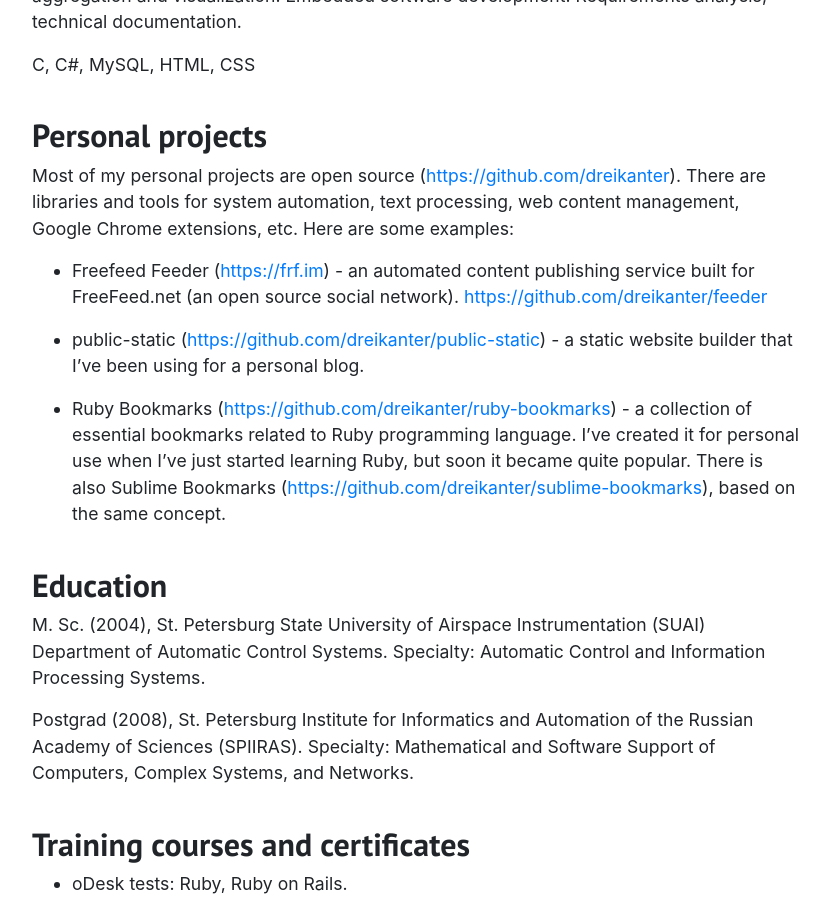
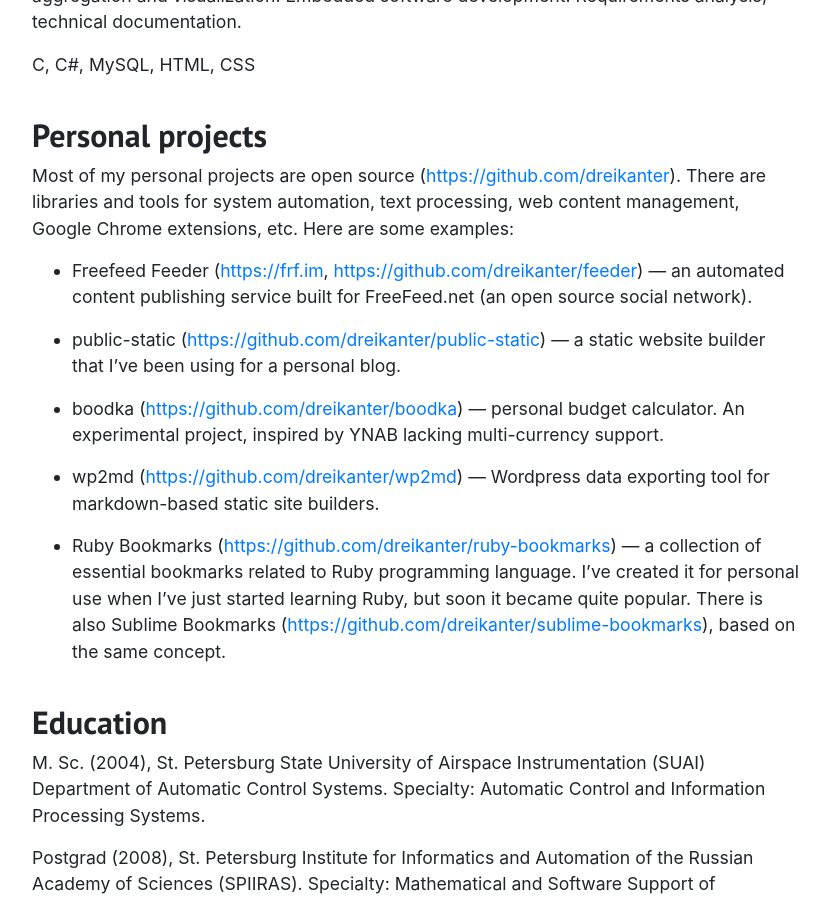
Before and after one commit to dreikanter/musayev.com, a Jekyll site: the page built from index.md, in a window 1280 px wide and 900 px high, scrolled down 2591 px. Shown: the whole window, without its empty margins (223-1052 px from the left). Built offline with Jekyll 4.4.1, drawn with Linux system fonts in a browser that asks for light colours; nearby versions of some CDN libraries; our own code applies the rules of GitHub Pages for plain Markdown files; some of the changed text lies outside the part shown.

Commit message:
Add boodka and wp2md to the list of personal projects

```diff
--- a/index.md
+++ b/index.md
@@ -40,7 +40,7 @@
 
 <h3><span class="text-muted">2014–2017:</span> <b>Full stack developer</b> at UpWork (Freelance)</h3>
 
-General web development, API integration, performance optimization, e-commerce services, infrastructure automation, etc. [5 stars rating with 100% job success](/upwork).
+General web development, API integration, performance optimization, e-commerce services, infrastructure automation, etc. [5 stars rating](/upwork) with 100% job success.
 
 Ruby, Ruby on Rails, client-side vanilla JavaScript, HTML5 APIs, CSS3, SASS, PostgreSQL, MySQL.
 
@@ -84,11 +84,15 @@
 
 Most of my personal projects are open source ([https://github.com/dreikanter](https://github.com/dreikanter)). There are libraries and tools for system automation, text processing, web content management, Google Chrome extensions, etc. Here are some examples:
 
-- Freefeed Feeder ([https://frf.im](https://frf.im)) - an automated content publishing service built for FreeFeed.net (an open source social network). [https://github.com/dreikanter/feeder](https://github.com/dreikanter/feeder)
+- Freefeed Feeder ([https://frf.im](https://frf.im), [https://github.com/dreikanter/feeder](https://github.com/dreikanter/feeder)) — an automated content publishing service built for FreeFeed.net (an open source social network).
 
-- public-static ([https://github.com/dreikanter/public-static](https://github.com/dreikanter/public-static)) - a static website builder that I've been using for a personal blog.
+- public-static ([https://github.com/dreikanter/public-static](https://github.com/dreikanter/public-static)) — a static website builder that I've been using for a personal blog.
 
-- Ruby Bookmarks ([https://github.com/dreikanter/ruby-bookmarks](https://github.com/dreikanter/ruby-bookmarks)) - a collection of essential bookmarks related to Ruby programming language. I've created it for personal use when I've just started learning Ruby, but soon it became quite popular. There is also Sublime Bookmarks ([https://github.com/dreikanter/sublime-bookmarks](https://github.com/dreikanter/sublime-bookmarks)), based on the same concept.
+- boodka ([https://github.com/dreikanter/boodka](https://github.com/dreikanter/boodka)) — personal budget calculator. An experimental project, inspired by YNAB lacking multi-currency support.
+
+- wp2md ([https://github.com/dreikanter/wp2md](https://github.com/dreikanter/wp2md)) — Wordpress data exporting tool for markdown-based static site builders.
+
+- Ruby Bookmarks ([https://github.com/dreikanter/ruby-bookmarks](https://github.com/dreikanter/ruby-bookmarks)) — a collection of essential bookmarks related to Ruby programming language. I've created it for personal use when I've just started learning Ruby, but soon it became quite popular. There is also Sublime Bookmarks ([https://github.com/dreikanter/sublime-bookmarks](https://github.com/dreikanter/sublime-bookmarks)), based on the same concept.
 
 ## Education
 
```
